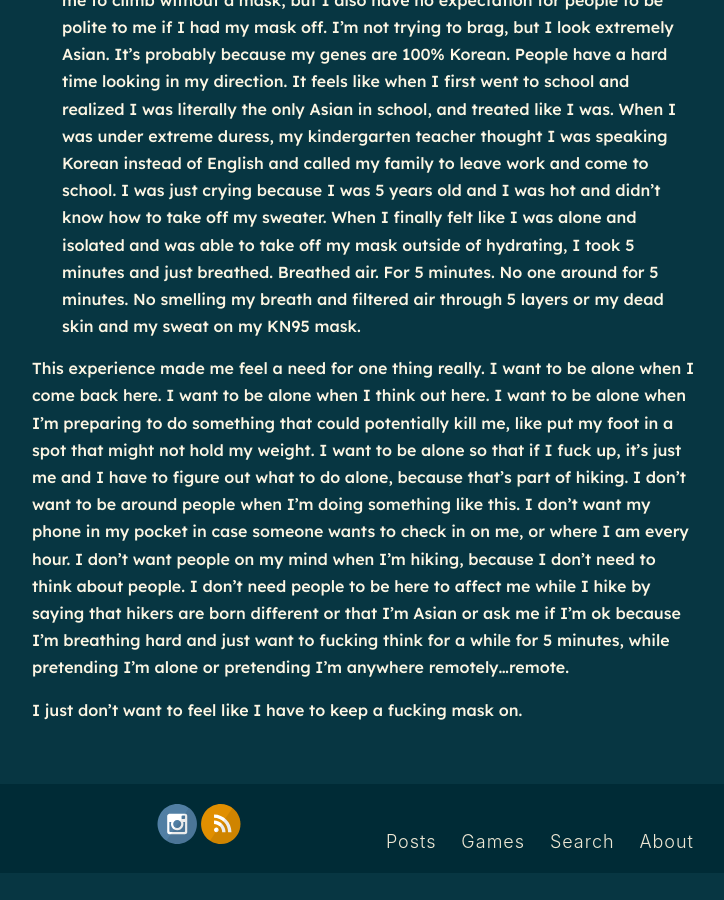
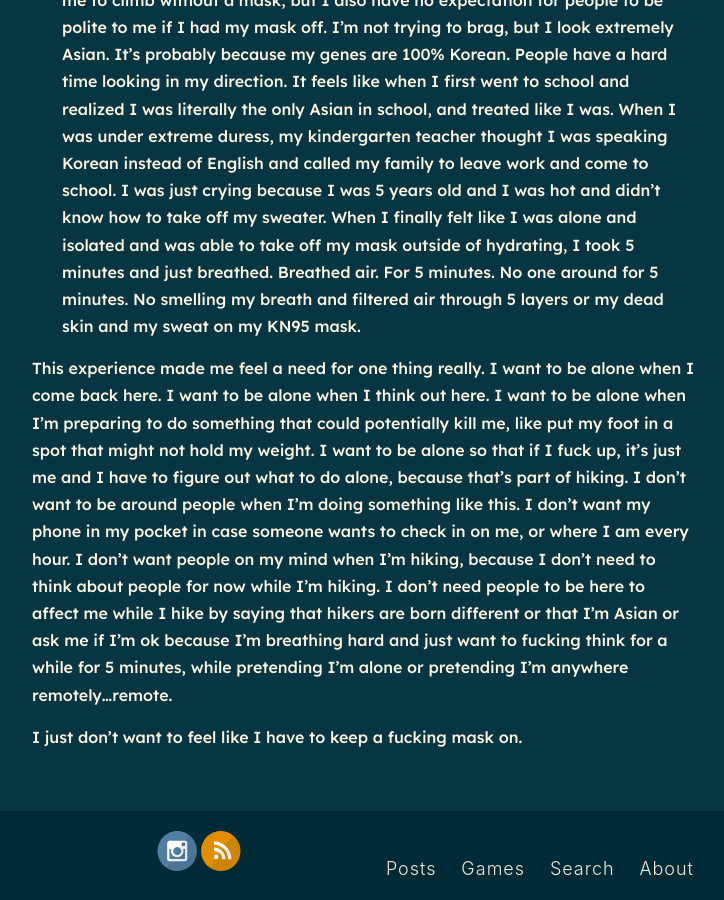
Before and after one commit to PKBoo/blog, a Jekyll site: the page built from _300words/2021-05-11-c59a448ea61efdadc71df3bc7ebe6774.md, in a window 1280 px wide and 900 px high, scrolled down 1381 px. Shown: the whole window, without its empty margins (277-1001 px from the left). Built offline with Jekyll 4.4.1, drawn with Linux system fonts in a browser that asks for light colours; nearby versions of some CDN libraries; some web fonts are replaced; before the commit the page ends 2254 px from its top, so only the background shows below that; some of the changed text lies outside the part shown.

```diff
--- a/_300words/2021-05-11-c59a448ea61efdadc71df3bc7ebe6774.md
+++ b/_300words/2021-05-11-c59a448ea61efdadc71df3bc7ebe6774.md
@@ -20,6 +20,6 @@ I am so completely emotionally and physically flat on hiking. This is for 3 reas
 
 3. Climbing a mountain with a mask fucking sucks. There was no expectation for me to climb without a mask, but I also have no expectation for people to be polite to me if I had my mask off. I'm not trying to brag, but I look extremely Asian. It's probably because my genes are 100% Korean. People have a hard time looking in my direction. It feels like when I first went to school and realized I was literally the only Asian in school, and treated like I was. When I was under extreme duress, my kindergarten teacher thought I was speaking Korean instead of English and called my family to leave work and come to school. I was just crying because I was 5 years old and I was hot and didn't know how to take off my sweater. When I finally felt like I was alone and isolated and was able to take off my mask outside of hydrating, I took 5 minutes and just breathed. Breathed air. For 5 minutes. No one around for 5 minutes. No smelling my breath and filtered air through 5 layers or my dead skin and my sweat on my KN95 mask.
 
-This experience made me feel a need for one thing really. I want to be alone when I come back here. I want to be alone when I think out here. I want to be alone when I'm preparing to do something that could potentially kill me, like put my foot in a spot that might not hold my weight. I want to be alone so that if I fuck up, it's just me and I have to figure out what to do alone, because that's part of hiking. I don't want to be around people when I'm doing something like this. I don't want my phone in my pocket in case someone wants to check in on me, or where I am every hour. I don't want people on my mind when I'm hiking, because I don't need to think about people. I don't need people to be here to affect me while I hike by saying that hikers are born different or that I'm Asian or ask me if I'm ok because I'm breathing hard and just want to fucking think for a while for 5 minutes, while pretending I'm alone or pretending I'm anywhere remotely...remote.
+This experience made me feel a need for one thing really. I want to be alone when I come back here. I want to be alone when I think out here. I want to be alone when I'm preparing to do something that could potentially kill me, like put my foot in a spot that might not hold my weight. I want to be alone so that if I fuck up, it's just me and I have to figure out what to do alone, because that's part of hiking. I don't want to be around people when I'm doing something like this. I don't want my phone in my pocket in case someone wants to check in on me, or where I am every hour. I don't want people on my mind when I'm hiking, because I don't need to think about people for now while I'm hiking. I don't need people to be here to affect me while I hike by saying that hikers are born different or that I'm Asian or ask me if I'm ok because I'm breathing hard and just want to fucking think for a while for 5 minutes, while pretending I'm alone or pretending I'm anywhere remotely...remote.
 
 I just don't want to feel like I have to keep a fucking mask on.
```
Also changed, not shown: other parts of _300words/2021-05-11-c59a448ea61efdadc71df3bc7ebe6774.md (+1 -1 lines), game/_posts/2021-05-07-wingspan.md (+1 -1 lines).
